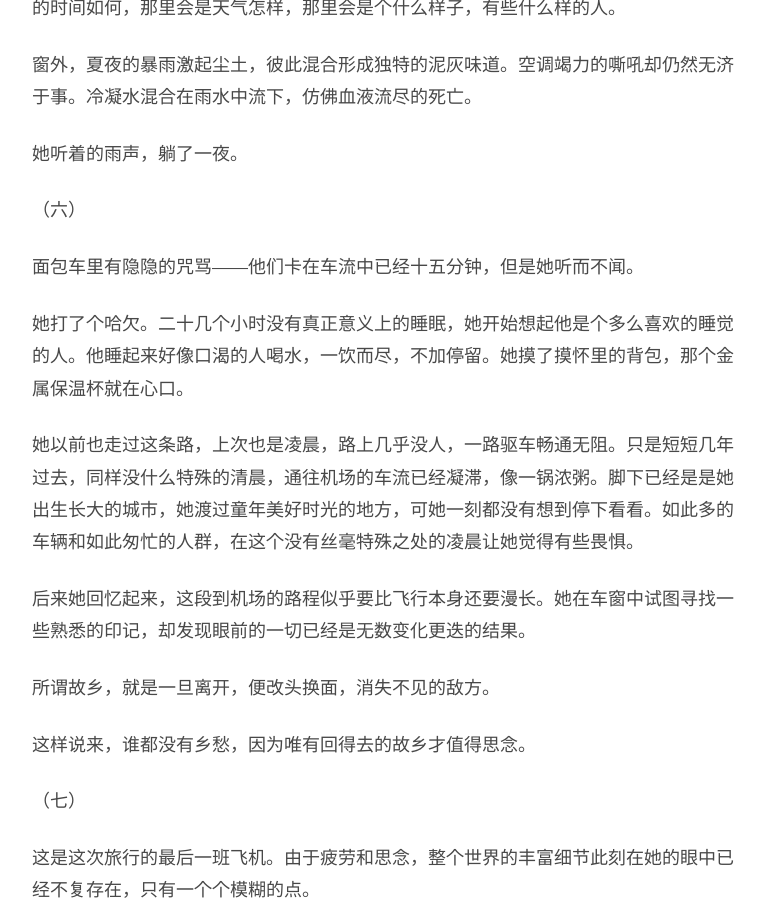
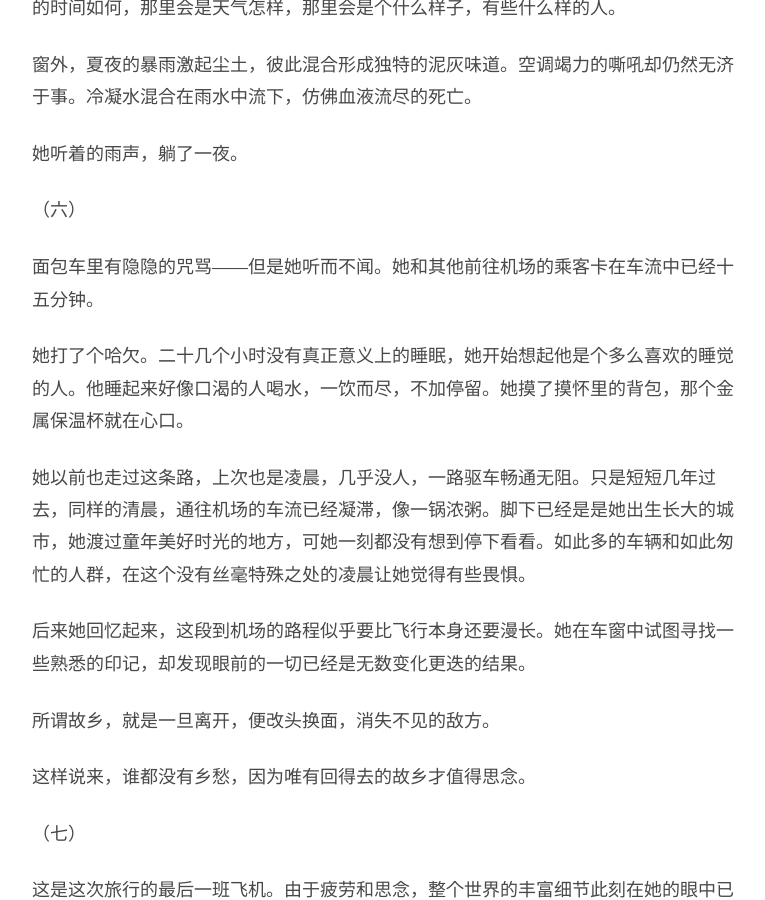
Before and after one commit to readandchedan/readandchedan.github.io, a Jekyll site: the page built from _posts/fiction/_posts/2014-08-13-long-road.md, in a window 1280 px wide and 900 px high, scrolled down 5570 px. Shown: the whole window, without its empty margins (256-1021 px from the left). Built offline with Jekyll 4.4.1, drawn with Linux system fonts in a browser that asks for light colours; some of the changed text lies outside the part shown.

Commit message:
Commited on 2014-08-25 02:08:10.582185

```diff
--- a/_posts/fiction/_posts/2014-08-13-long-road.md
+++ b/_posts/fiction/_posts/2014-08-13-long-road.md
@@ -152,11 +152,11 @@ layout: default
 
 （六）
 
-面包车里有隐隐的咒骂——他们卡在车流中已经十五分钟，但是她听而不闻。
+面包车里有隐隐的咒骂——但是她听而不闻。她和其他前往机场的乘客卡在车流中已经十五分钟。
 
 她打了个哈欠。二十几个小时没有真正意义上的睡眠，她开始想起他是个多么喜欢的睡觉的人。他睡起来好像口渴的人喝水，一饮而尽，不加停留。她摸了摸怀里的背包，那个金属保温杯就在心口。
 
-她以前也走过这条路，上次也是凌晨，路上几乎没人，一路驱车畅通无阻。只是短短几年过去，同样没什么特殊的清晨，通往机场的车流已经凝滞，像一锅浓粥。脚下已经是是她出生长大的城市，她渡过童年美好时光的地方，可她一刻都没有想到停下看看。如此多的车辆和如此匆忙的人群，在这个没有丝毫特殊之处的凌晨让她觉得有些畏惧。
+她以前也走过这条路，上次也是凌晨，几乎没人，一路驱车畅通无阻。只是短短几年过去，同样的清晨，通往机场的车流已经凝滞，像一锅浓粥。脚下已经是是她出生长大的城市，她渡过童年美好时光的地方，可她一刻都没有想到停下看看。如此多的车辆和如此匆忙的人群，在这个没有丝毫特殊之处的凌晨让她觉得有些畏惧。
 
 后来她回忆起来，这段到机场的路程似乎要比飞行本身还要漫长。她在车窗中试图寻找一些熟悉的印记，却发现眼前的一切已经是无数变化更迭的结果。
 
```
Also changed, not shown: other parts of _posts/fiction/_posts/2014-08-13-long-road.md (+3 -3 lines).
